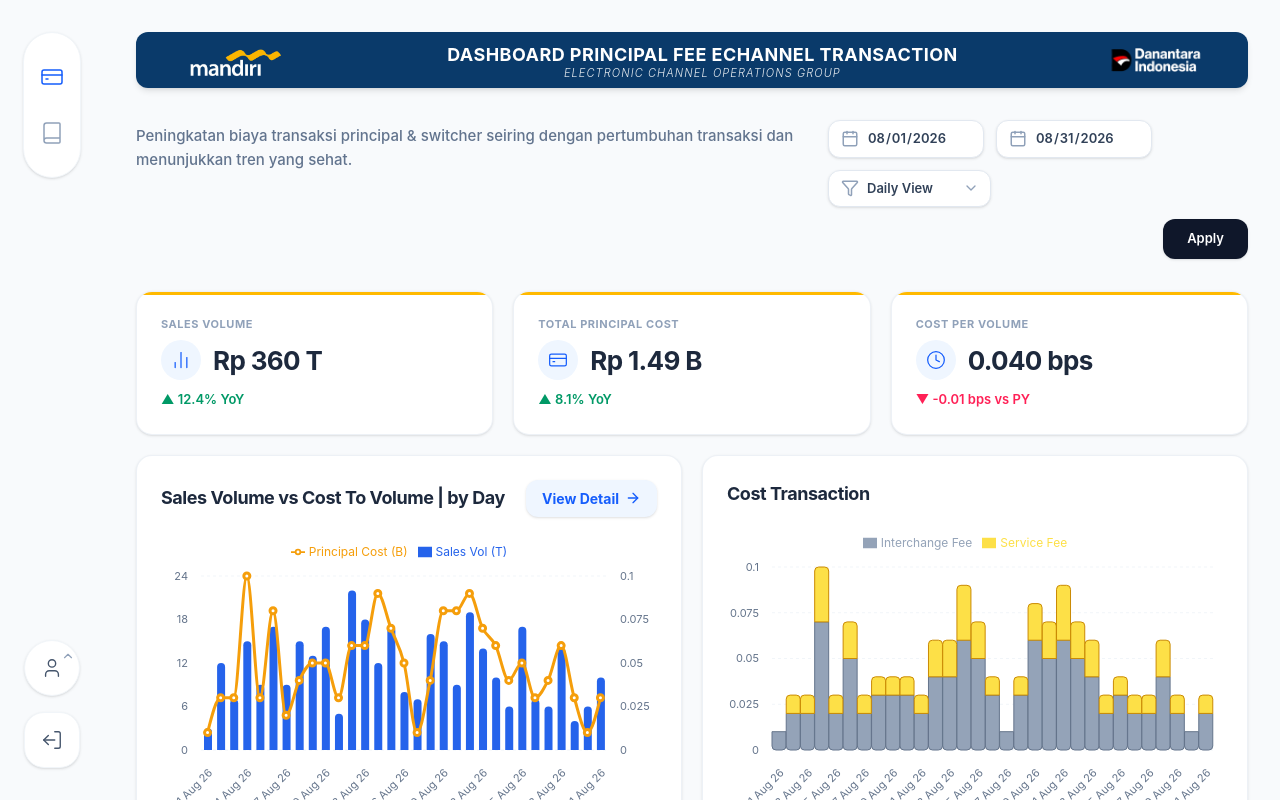
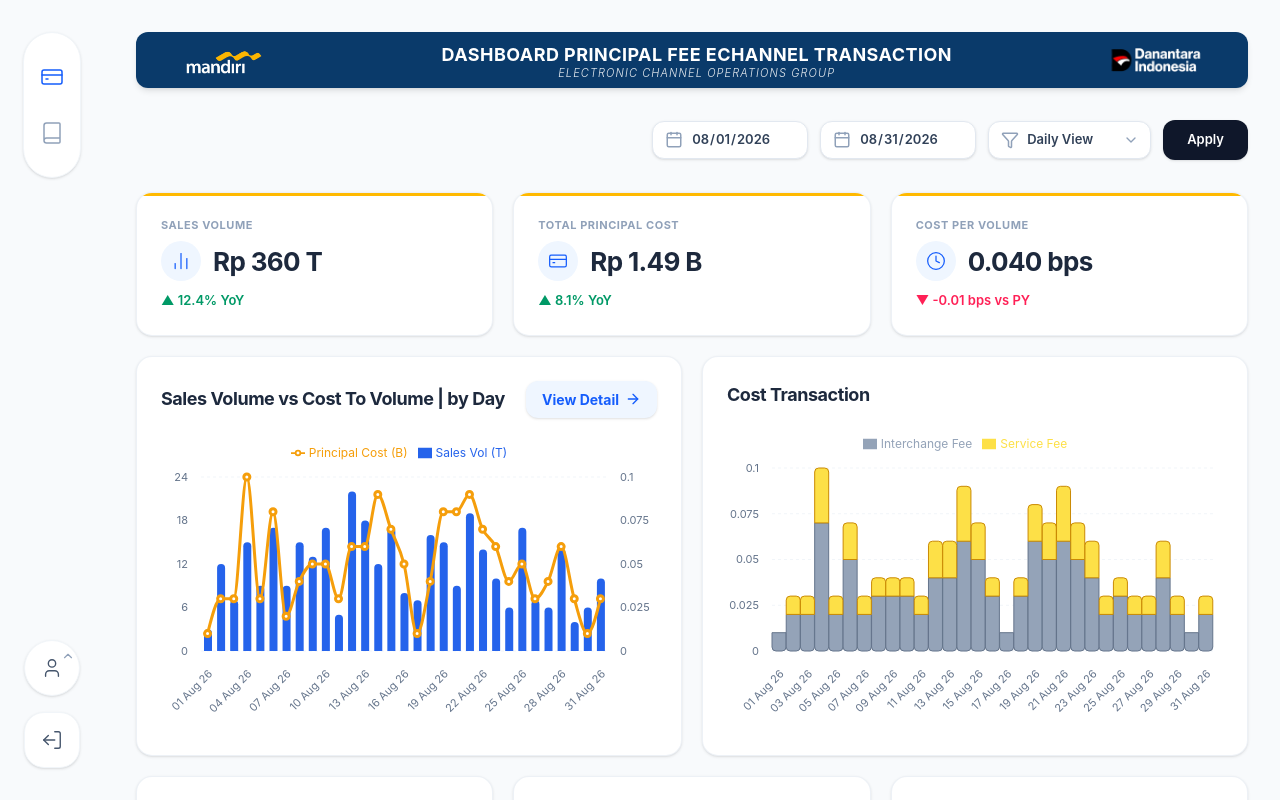
Before and after one commit to hassan2507ali-lgtm/Dashboard_visa-mastercard, a React (Vite) app: page / in a window 1280 px wide. Built offline with nearby package versions, Linux system fonts and the light colour scheme.

Commit message:
update kecik

```diff
--- a/src/Dashboard.jsx
+++ b/src/Dashboard.jsx
@@ -127,7 +127,8 @@ const Dashboard = () => {
     let totalSales = 0, totalCost = 0, totalRate = 0;
     let visaCost = 0, mcCost = 0, othersCost = 0, visaVol = 0, mcVol = 0, othersVol = 0;
 
-    let credit = 0, debit = 0, acquiringTotal = 0, acqInterchange = 0, acqService = 0;
+    // Siapkan variabel total untuk group (Acquiring dipecah 2)
+    let credit = 0, debit = 0, acqInterchange = 0, acqService = 0;
 
     const statusCount = { 'Done Rekon (No Deviasi)': 0, 'Done Rekon (Deviasi)': 0, 'Belum Rekon': 0, 'Fixed Rate': 0 };
     const chartMap = {};
@@ -141,10 +142,10 @@ const Dashboard = () => {
       else if (item.principal === 'Mastercard') { mcCost += item.principalCost; mcVol += item.salesVolume; }
       else { othersCost += item.principalCost; othersVol += item.salesVolume; }
 
+      // Agregasi Data berdasarkan Group & SubGroup (Khusus Acquiring)
       if (item.group === 'Credit Card') credit += item.principalCost;
       else if (item.group === 'Debit Card') debit += item.principalCost;
       else if (item.group === 'Acquiring') {
-        acquiringTotal += item.principalCost;
         if (item.subGroup === 'Interchange') acqInterchange += item.principalCost;
         else if (item.subGroup === 'Service') acqService += item.principalCost;
       }
@@ -154,6 +155,7 @@ const Dashboard = () => {
       const d = new Date(item.date);
       let groupKey = ''; let displayLabel = '';
 
+      // FORMAT TANGGAL DIUBAH MENJADI HARIAN SEPERTI GAMBAR (cth: 12 Aug 26)
       if (appliedFilters.type === 'daily') {
         groupKey = item.date;
         const day = String(d.getDate()).padStart(2, '0');
@@ -168,8 +170,9 @@ const Dashboard = () => {
         displayLabel = monthsShort[d.getMonth()];
       }
 
-      const iCost = item.principalCost * 0.7;
-      const sCost = item.principalCost * 0.3;
+      // Hitung proporsi Interchange vs Service fee harian untuk grafik Cost Transaction
+      const iCost = item.principalCost * 0.7; // Asumsi simulasi rasio interchange
+      const sCost = item.principalCost * 0.3; // Asumsi simulasi rasio service
 
       if (!chartMap[groupKey]) chartMap[groupKey] = { label: displayLabel, salesVolume: 0, principalCost: 0, totalRate: 0, interchangeFee: 0, serviceFee: 0, count: 0 };
 
@@ -203,12 +206,8 @@ const Dashboard = () => {
       groupStats: [
         {name: 'Credit Card', value: Number(credit.toFixed(2))},
         {name: 'Debit Card', value: Number(debit.toFixed(2))},
-        {
-          name: 'Acquiring',
-          value: Number(acquiringTotal.toFixed(2)),
-          interchange: Number(acqInterchange.toFixed(2)),
-          service: Number(acqService.toFixed(2))
-        }
+        {name: 'Acq Interchange', value: Number(acqInterchange.toFixed(2))},
+        {name: 'Acq Service', value: Number(acqService.toFixed(2))}
       ].sort((a,b) => b.value - a.value),
       statusStats: [
         { label: 'Done Rekon (No Deviasi)', val: Math.round((statusCount['Done Rekon (No Deviasi)']/totalStatus)*100) || 0, color: 'bg-emerald-500', icon: CheckCircle2, iconColor: 'text-emerald-500' },
@@ -374,7 +373,7 @@ const Dashboard = () => {
 
           {/* BANNER BIRU KEPALA */}
           <div className="w-full h-12 sm:h-14 bg-[#0A3A6A] rounded-xl flex justify-between items-center px-5 sm:px-8 mb-8 shadow-md overflow-hidden">
-            <div className="shrink-0 flex items-center"><img src={LogoMandiri} alt="Mandiri" className="h-5 sm:h-6 scale-[1.5] sm:scale-[1.8] transform origin-left object-contain" /></div>
+            <div className="shrink-0 flex items-center"><img src={LogoMandiri} alt="Mandiri" className="h-5 sm:h-5 scale-[1.5] sm:scale-[1.8] transform origin-left object-contain" /></div>
             <div className="text-center flex-1 px-4 hidden md:block mt-1">
               <h2 className="text-white text-base lg:text-[18px] font-bold tracking-wide uppercase leading-none">Dashboard Principal Fee eChannel Transaction</h2>
               <p className="text-white text-[10px] lg:text-[11px] font-light mt-1 opacity-90 tracking-widest italic leading-none">ELECTRONIC CHANNEL OPERATIONS GROUP</p>
@@ -382,45 +381,26 @@ const Dashboard = () => {
             <div className="shrink-0 flex items-center"><img src={LogoDanantara} alt="Danantara" className="h-9 sm:h-12 scale-[2] sm:scale-[2.5] transform origin-right object-contain" /></div>
           </div>
 
-          {/* HEADER & FILTER */}
-          <header className="flex flex-col xl:flex-row justify-between items-start mb-8 gap-5">
-            <div className="max-w-2xl mt-1">
-              <p className="text-[15px] text-slate-500 leading-relaxed font-medium">Peningkatan biaya transaksi principal & switcher seiring dengan pertumbuhan transaksi dan menunjukkan tren yang sehat.</p>
-            </div>
-            <div className="flex flex-col items-start xl:items-end gap-3 w-full xl:w-auto" onClick={(e) => e.stopPropagation()}>
-              <div className="flex flex-wrap items-center gap-3">
+          {/* HEADER & FILTER (DI KANAN SEJAJAR) */}
+          <header className="flex justify-end mb-8 w-full">
+            <div className="flex flex-wrap items-center justify-end gap-3 w-full" onClick={(e) => e.stopPropagation()}>
 
-                {/* --- FILTER START DATE (Clickable Container) --- */}
+              {/* --- FILTER START DATE --- */}
               <div
                 className="flex items-center gap-2 px-3 py-2 bg-white border border-slate-200 rounded-xl shadow-sm w-full sm:w-auto cursor-pointer hover:border-blue-400 transition-colors"
                 onClick={() => document.getElementById('startDatePicker').showPicker()}
               >
                 <CalendarIcon size={18} className="text-slate-400 shrink-0" />
-                  <input
-                    id="startDatePicker"
-                    type="date"
-                    className="text-[13px] font-semibold text-slate-700 outline-none w-full sm:w-auto bg-transparent cursor-pointer [&::-webkit-calendar-picker-indicator]:hidden"
-                    value={filters.startDate}
-                    onChange={(e) => setFilters({...filters, startDate: e.target.value})}
-                    onClick={(e) => e.target.showPicker && e.target.showPicker()}
-                  />
+                <input id="startDatePicker" type="date" className="text-[13px] font-semibold text-slate-700 outline-none w-full sm:w-auto bg-transparent cursor-pointer [&::-webkit-calendar-picker-indicator]:hidden" value={filters.startDate} onChange={(e) => setFilters({...filters, startDate: e.target.value})} onClick={(e) => e.target.showPicker && e.target.showPicker()} />
               </div>
 
-                {/* --- FILTER END DATE (Clickable Container) --- */}
+              {/* --- FILTER END DATE --- */}
               <div
                 className="flex items-center gap-2 px-3 py-2 bg-white border border-slate-200 rounded-xl shadow-sm w-full sm:w-auto cursor-pointer hover:border-blue-400 transition-colors"
                 onClick={() => document.getElementById('endDatePicker').showPicker()}
               >
-                  {/* TANDA STRIP DIHILANGKAN SESUAI REQUEST */}
                 <CalendarIcon size={18} className="text-slate-400 shrink-0" />
-                  <input
-                    id="endDatePicker"
-                    type="date"
-                    className="text-[13px] font-semibold text-slate-700 outline-none w-full sm:w-auto bg-transparent cursor-pointer [&::-webkit-calendar-picker-indicator]:hidden"
-                    value={filters.endDate}
-                    onChange={(e) => setFilters({...filters, endDate: e.target.value})}
-                    onClick={(e) => e.target.showPicker && e.target.showPicker()}
-                  />
+                <input id="endDatePicker" type="date" className="text-[13px] font-semibold text-slate-700 outline-none w-full sm:w-auto bg-transparent cursor-pointer [&::-webkit-calendar-picker-indicator]:hidden" value={filters.endDate} onChange={(e) => setFilters({...filters, endDate: e.target.value})} onClick={(e) => e.target.showPicker && e.target.showPicker()} />
               </div>
 
               {/* --- FILTER VIEW TYPE --- */}
@@ -434,8 +414,9 @@ const Dashboard = () => {
                 </div>
               </div>
 
-              </div>
-              <button onClick={handleApply} className="bg-[#0f172a] hover:bg-black text-white text-[13px] font-semibold px-6 py-2.5 rounded-xl transition-all shadow-sm w-full sm:w-auto">Apply </button>
+              {/* --- BUTTON APPLY --- */}
+              <button onClick={handleApply} className="bg-[#0f172a] hover:bg-black text-white text-[13px] font-semibold px-6 py-2.5 rounded-xl transition-all shadow-sm w-full sm:w-auto">Apply</button>
+
             </div>
           </header>
 
@@ -491,7 +472,6 @@ const Dashboard = () => {
                     <YAxis axisLine={false} tickLine={false} tick={{fontSize: 11, fill: '#64748b'}} dx={-5} width={45} />
                     <Tooltip contentStyle={customTooltipStyle} />
                     <Legend verticalAlign="top" wrapperStyle={{ fontSize: '12px', paddingBottom: '15px' }} />
-
                     <Bar dataKey="interchangeFee" name="Interchange Fee" stackId="a" fill="#94a3b8" stroke="#64748b" strokeWidth={1} barSize={isDaily ? 14 : 26} radius={[0, 0, 4, 4]} />
                     <Bar dataKey="serviceFee" name="Service Fee" stackId="a" fill="#fde047" stroke="#ca8a04" strokeWidth={1} radius={[4, 4, 0, 0]} />
                   </ComposedChart>
@@ -539,8 +519,8 @@ const Dashboard = () => {
                 <ResponsiveContainer width="100%" height="100%">
                   <BarChart data={dashboardData.groupStats} layout="vertical" margin={{ top: 0, right: 35, left: 10, bottom: 0 }}>
                     <XAxis type="number" tick={{fontSize: 11, fill: '#94a3b8'}} axisLine={{stroke: '#e2e8f0'}} tickLine={false} />
-                    <YAxis dataKey="name" type="category" axisLine={false} tickLine={false} width={80} tick={{fontSize: 12, fill: '#475569', fontWeight: 600}} />
-                    <Tooltip cursor={{fill: '#f8fafc'}} content={<CustomGroupTooltip />} />
+                    <YAxis dataKey="name" type="category" axisLine={false} tickLine={false} width={110} tick={{fontSize: 12, fill: '#475569', fontWeight: 600}} />
+                    <Tooltip cursor={{fill: '#f8fafc'}} contentStyle={customTooltipStyle} />
                     <Bar dataKey="value" fill="#2563eb" barSize={20} radius={[0, 4, 4, 0]} label={{ position: 'right', fill: '#475569', fontSize: 11, fontWeight: 700 }} />
                   </BarChart>
                 </ResponsiveContainer>
```
Lines whose indentation alone changed are shown as unchanged.
